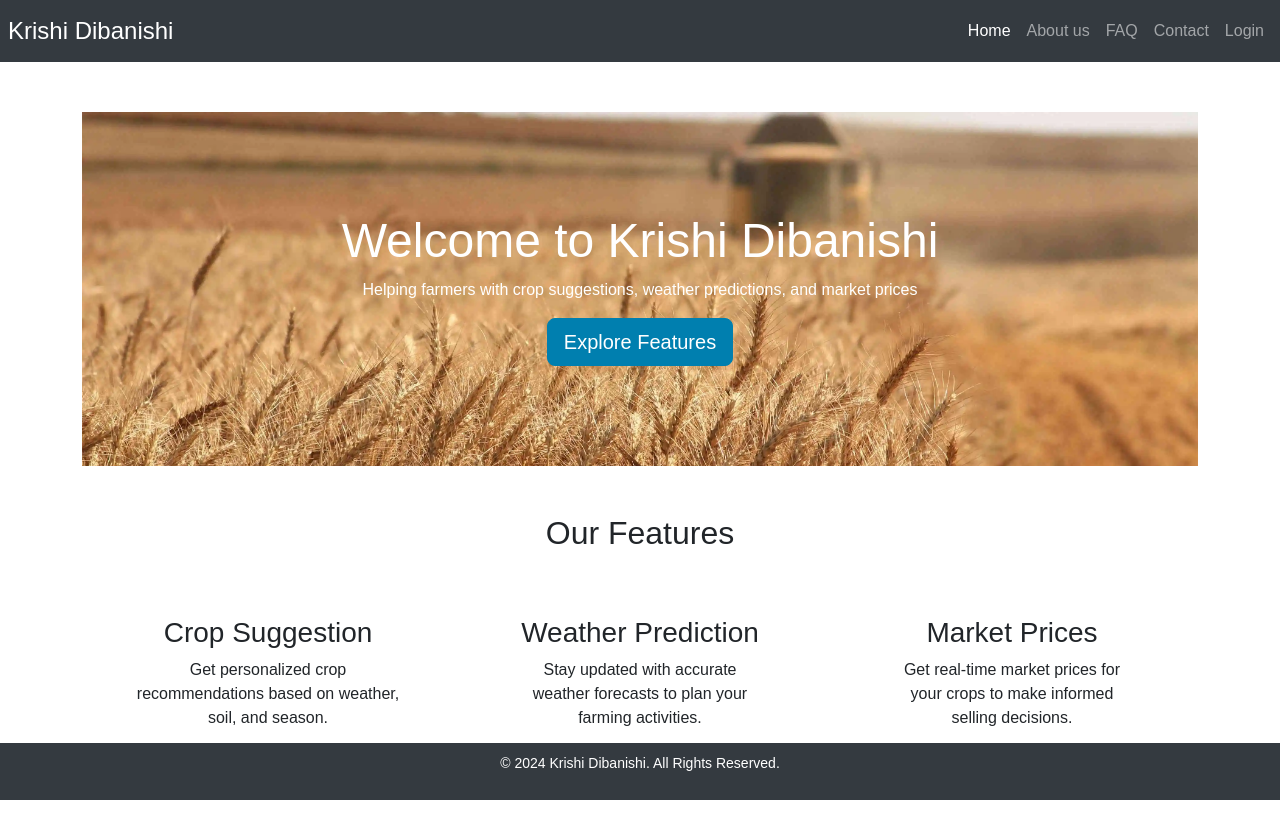
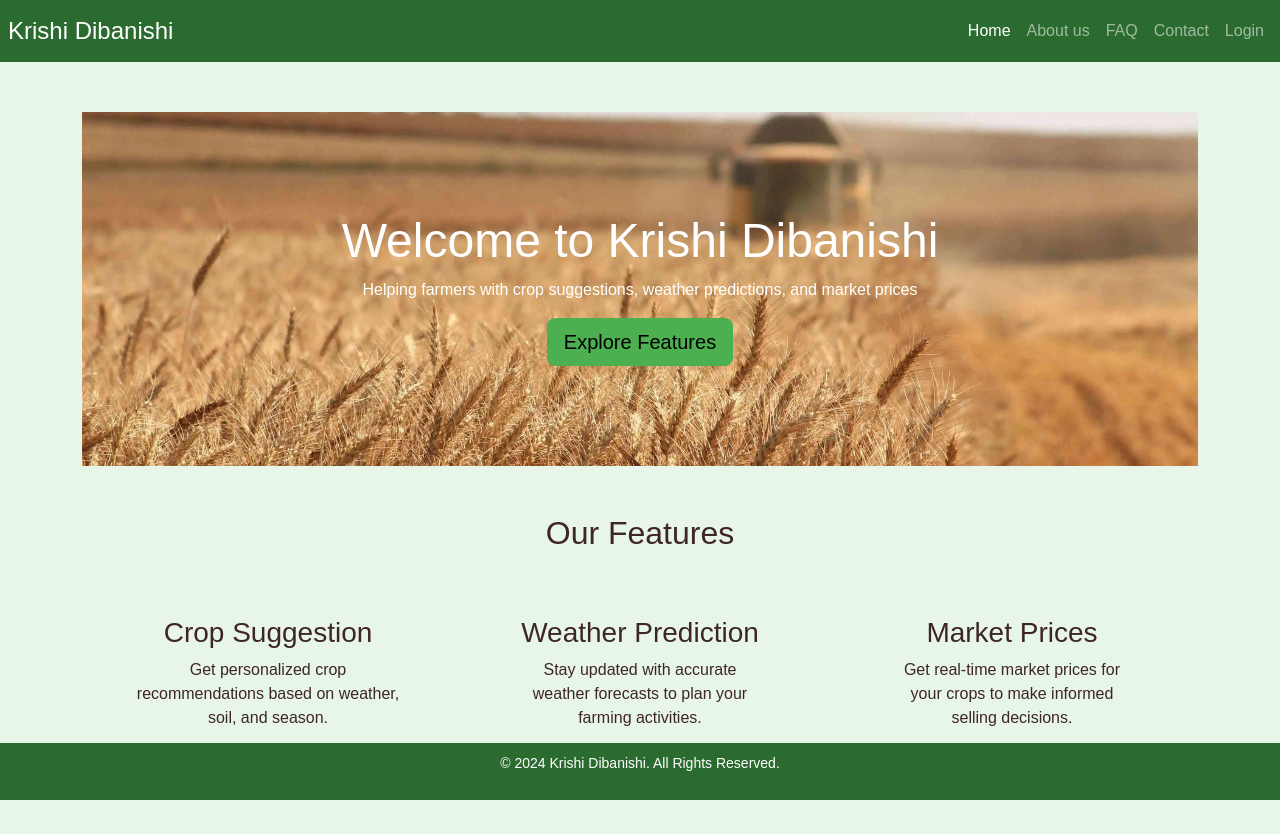
Before and after one commit to shadmansaleh/Krishi-DibaNishi, a Flask app: page / in a window 1280 px wide. Run offline with Flask 3, Linux system fonts and the light colour scheme; some libraries are stand-ins or nearby versions; some web fonts are replaced.

Commit message:
customize bootstrap colors

```diff
--- a/app/static/scss/bootstrap_custom.scss
+++ b/app/static/scss/bootstrap_custom.scss
@@ -1,12 +1,29 @@
 // Override Bootstrap variables
-$primary: #007faf;
-$secondary: #6c757d;
-$success: #28a745;
-$info: #17a2b8;
-$warning: #ffc107;
-$danger: #dc3545;
-$light: #f8f9fa;
-$dark: #343a40;
 
+// Light Mode Color Scheme (Default)
+$body-bg: #E8F5E9;        // Light Green background
+$body-color: #3E2723;     // Dark Brown for text
+$primary: #4CAF50;        // Fresh Green primary color
+$secondary: #2C6B2F;      // Dark Green secondary color
+$success: #A4D600;        // Lime Green success color
+$info: #66BB6A;           // Light Green info color
+$warning: #FFEB3B;        // Light Yellow for warning color
+$danger: #DC3545;         // Red for danger color
+$light: #F1F8E9;          // Light background color for elements
+$dark: #2C6B2F;           // Dark Green for dark elements
+
+// Dark Mode Color Scheme (When user prefers dark mode)
+@media (prefers-color-scheme: dark) {
+    /* $body-bg: #3E2723;        // Dark Brown background for dark mode */
+    /* $body-color: #F1F8E9;     // Light color for text in dark mode */
+    /* $primary: #8BC34A;        // Bright Green primary color for dark mode */
+    /* $secondary: #2C6B2F;      // Dark Green secondary color for dark mode */
+    /* $success: #A4D600;        // Lime Green success color */
+    /* $info: #66BB6A;           // Light Green info color */
+    /* $warning: #FFEB3B;        // Light Yellow for warning color */
+    /* $danger: #DC3545;         // Red for danger color */
+    /* $light: #F1F8E9;          // Light background color for dark mode elements */
+    /* $dark: #2C6B2F;           // Dark Green for dark mode dark elements */
+}
 // Import Bootstrap's Sass files
 @import "bootstrap/scss/bootstrap";
```
Also changed, not shown: app/static/css/bootstrap_custom.css.
